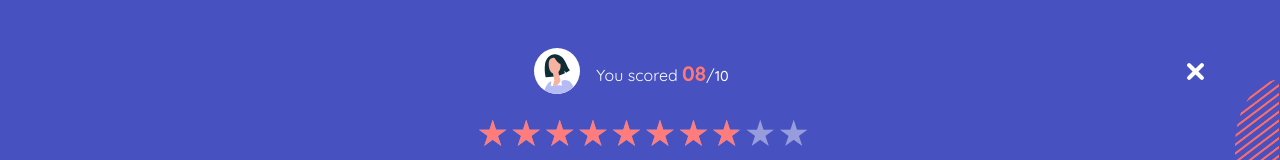
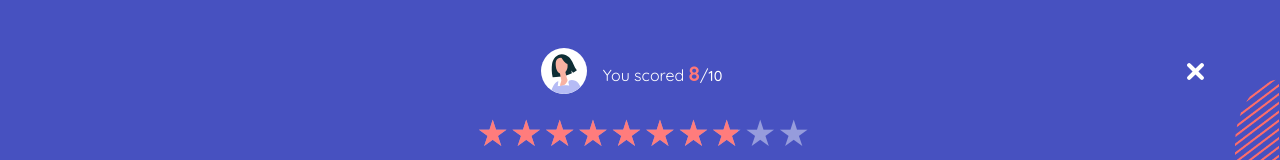
Before and after one commit to njihiamark/quiz-app-next, a Next.js app: page /score in a window 1280 px wide. Shown: the top 160 px of the page. Built offline with nearby package versions, Linux system fonts and the light colour scheme.

Commit message:
initial typed score component

```diff
--- a/src/components/Score.tsx
+++ b/src/components/Score.tsx
@@ -1,22 +1,27 @@
 import React from 'react';
 import styles from './score.module.scss';
 import Image from 'next/image';
+import Link from 'next/link'
 
 type Props = {
+    page_url: string,
+    score: number,
+    max_score: number,
+}
 
-  }
-
-const Score = () => (
+const Score = ({page_url = "welcome", score = 8, max_score=10}: Props) => (
     <div className="mb-1">
         <div className={styles["score-info"]+" mb-1"}>
             <div className={styles["score-info__first-sec"]}>
                 <div className={styles["score-info__avatar"]}>
                     <Image src="/images/avatar.svg" layout="fixed" width={46} height={46} />
                 </div>
-                <span> You scored <span className={styles["score-info__actual"]}>08</span>/<span className={styles["score-info__base"]}>10</span></span>
+                <span> You scored <span className={styles["score-info__actual"]}>{score}</span>/<span className={styles["score-info__base"]}>{max_score}</span></span>
             </div>
             <div className={styles["score-info__cross"]}>
-                <Image src="/images/white-cross.svg" width={17} height={17} />
+                <Link href={page_url}>
+                    <Image src="/images/white-cross.svg" width={17} height={17} />
+                </Link>
             </div>
         </div>
         <div className={styles["star-ratings"]+" "+styles["eighth"]}></div>
--- a/src/components/score.module.scss
+++ b/src/components/score.module.scss
@@ -27,6 +27,7 @@
   .score-info__cross {
     margin-left: auto;
     order: 2;
+    cursor: pointer;
   }
 }
 
--- a/src/pages/score.tsx
+++ b/src/pages/score.tsx
@@ -6,7 +6,7 @@ import Score from '../components/Score';
 const ScorePage: NextPage = () => {
     return(
         <Layout theme="dark">
-            <Score />
+            <Score page_url = "welcome" score={8} max_score={10} />
             <ScoreCard desc="In “Metal Gear Solid 2”, you will see through the eyes of Psycho Mantis if you go first person during his boss fight." status="fail"/>
         </Layout>
     );
```
